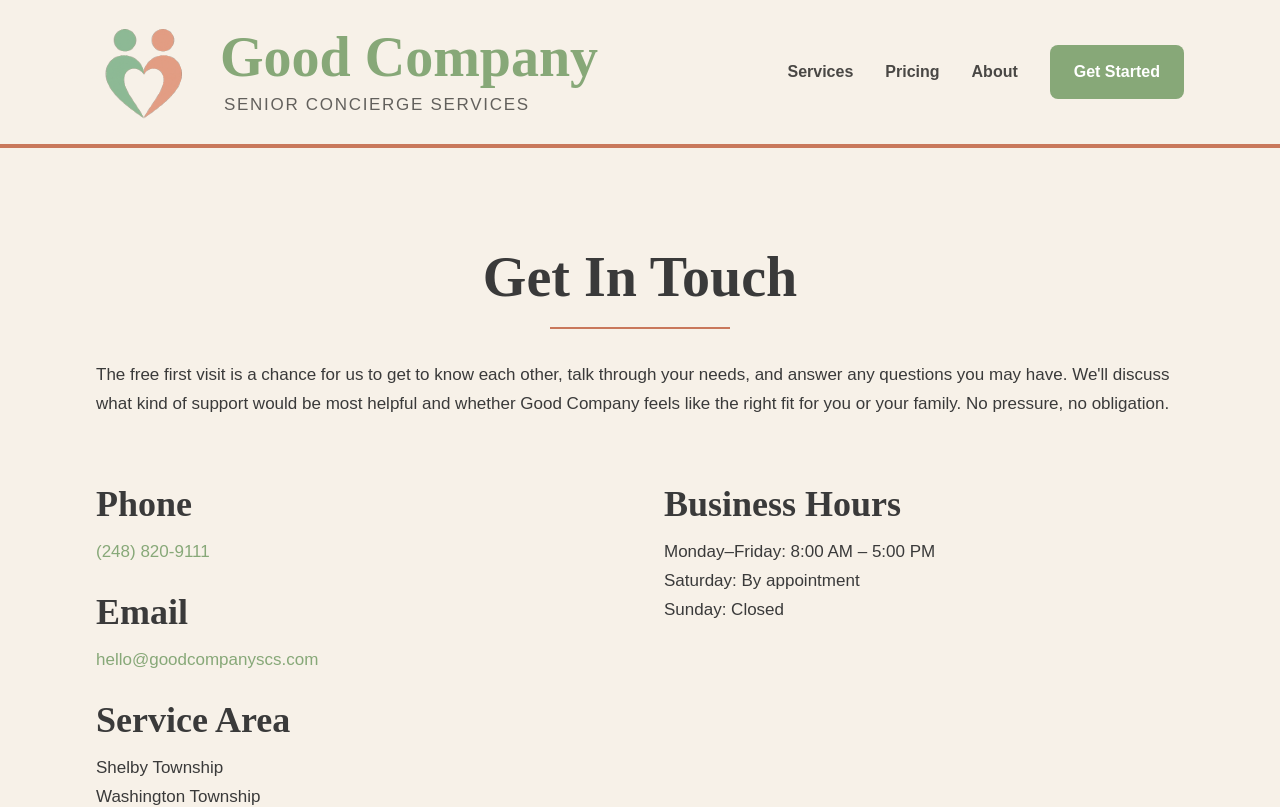
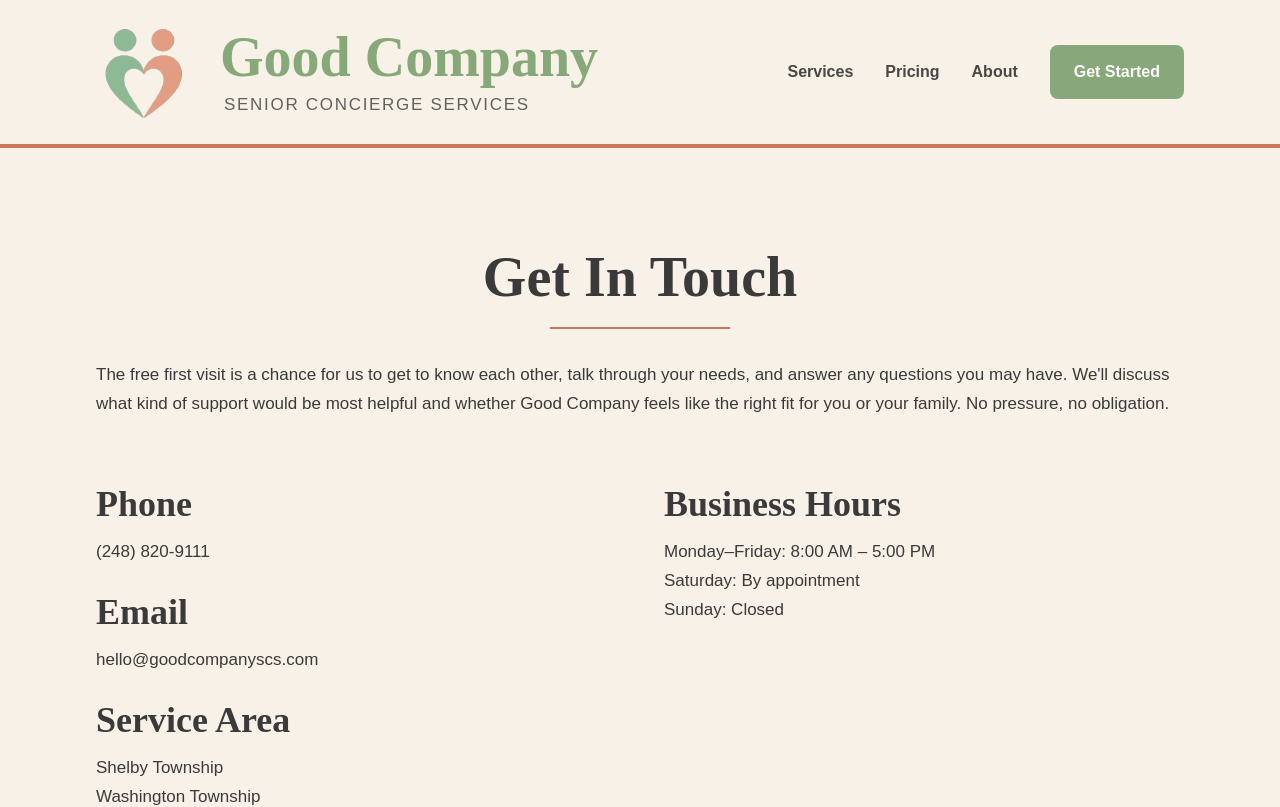
Before and after one commit to GoodCompanySCS/goodcompany-scs, a Next.js app: page /contact in a window 1280 px wide. Shown: the top 807 px of the page. Built offline with nearby package versions, Linux system fonts and the light colour scheme.

Commit message:
Update page.tsx

```diff
--- a/app/contact/page.tsx
+++ b/app/contact/page.tsx
@@ -22,14 +22,14 @@ export default function Contact() {
             <div>
               <h3 className="font-semibold mb-3" style={{ color: 'var(--charcoal)' }}>Phone</h3>
               <p className="text-base mb-6">
-                <a href="tel:2488209111" className="hover:underline" style={{ color: 'var(--sage)' }}>
+                <a href="tel:2488209111" className="hover:underline" style={{ color: 'var(--charcoal)' }}>
                   (248) 820-9111
                 </a>
               </p>
 
               <h3 className="font-semibold mb-3" style={{ color: 'var(--charcoal)' }}>Email</h3>
               <p className="text-base mb-6">
-                <a href="mailto:hello@goodcompanyscs.com" className="hover:underline" style={{ color: 'var(--sage)' }}>
+                <a href="mailto:hello@goodcompanyscs.com" className="hover:underline" style={{ color: 'var(--charcoal)' }}>
                   hello@goodcompanyscs.com
                 </a>
               </p>
```
